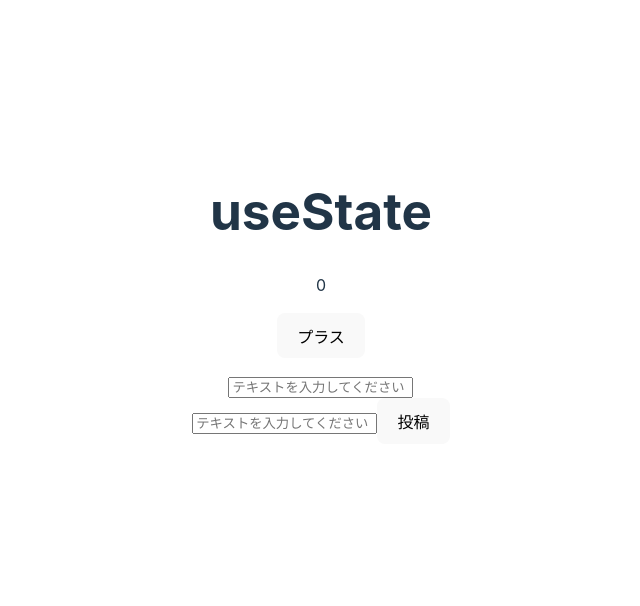
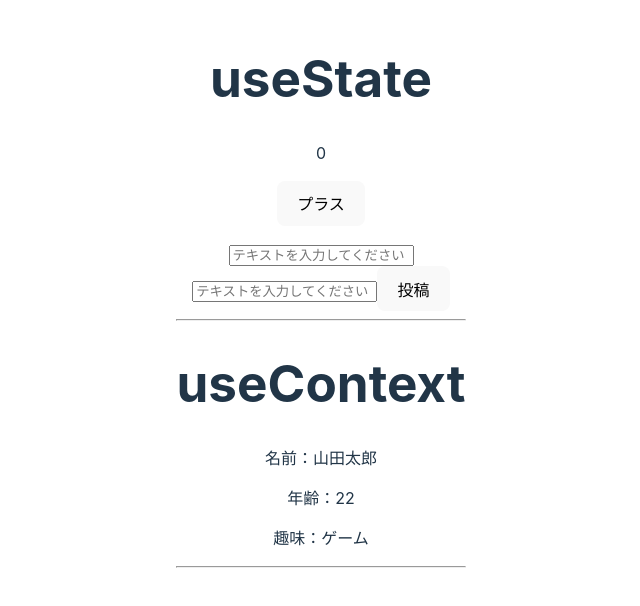
Before and after one commit to yukun1120/react-hooks-study, a React (Vite) app: page / in a window 1280 px wide. Shown: the part 104-710 px from the top of the page, without its empty margins (319-959 px from the left). Built offline with nearby package versions, Linux system fonts and the light colour scheme.

Commit message:
useContextの使い方の学習 reduxと似ていたので今後この使い分けを学習する必要がある。

```diff
--- a/src/App.jsx
+++ b/src/App.jsx
@@ -1,5 +1,6 @@
-import { useState, useEffect } from 'react';
+import { useState, useEffect, useContext } from 'react';
 import './App.css';
+import selfInfoContext from './main.jsx';
 
 function App() {
   const [count, setCount] = useState(0);
@@ -28,6 +29,8 @@ function App() {
     setPostList(postList.filter((post) => post.id !== id));
   };
 
+  const selfInfo = useContext(selfInfoContext);
+
   return (
     <div className='App'>
       <h1>useState</h1>
@@ -55,6 +58,12 @@ function App() {
           </div>
         )}
       </div>
+      <hr />
+      <h1>useContext</h1>
+      <p>名前：{selfInfo.name}</p>
+      <p>年齢：{selfInfo.age}</p>
+      <p>趣味：{selfInfo.hobby}</p>
+      <hr />
     </div>
   )
 }
--- a/src/main.jsx
+++ b/src/main.jsx
@@ -1,8 +1,23 @@
-// import { StrictMode } from 'react'
+import { StrictMode } from 'react'
 import { createRoot } from 'react-dom/client'
 import './index.css'
 import App from './App.jsx'
+import { createContext } from 'react';
+
+const selfInfoContext = {
+  name: "山田太郎",
+  age: 22,
+  hobby: "ゲーム"
+}
+
+const SelfInfoContext = createContext(selfInfoContext);
 
 createRoot(document.getElementById('root')).render(
-    <App />
+  <SelfInfoContext.Provider value={selfInfoContext}>
+    <StrictMode>
+      <App />
+    </StrictMode>
+  </SelfInfoContext.Provider>
 )
+
+export default SelfInfoContext;
```
